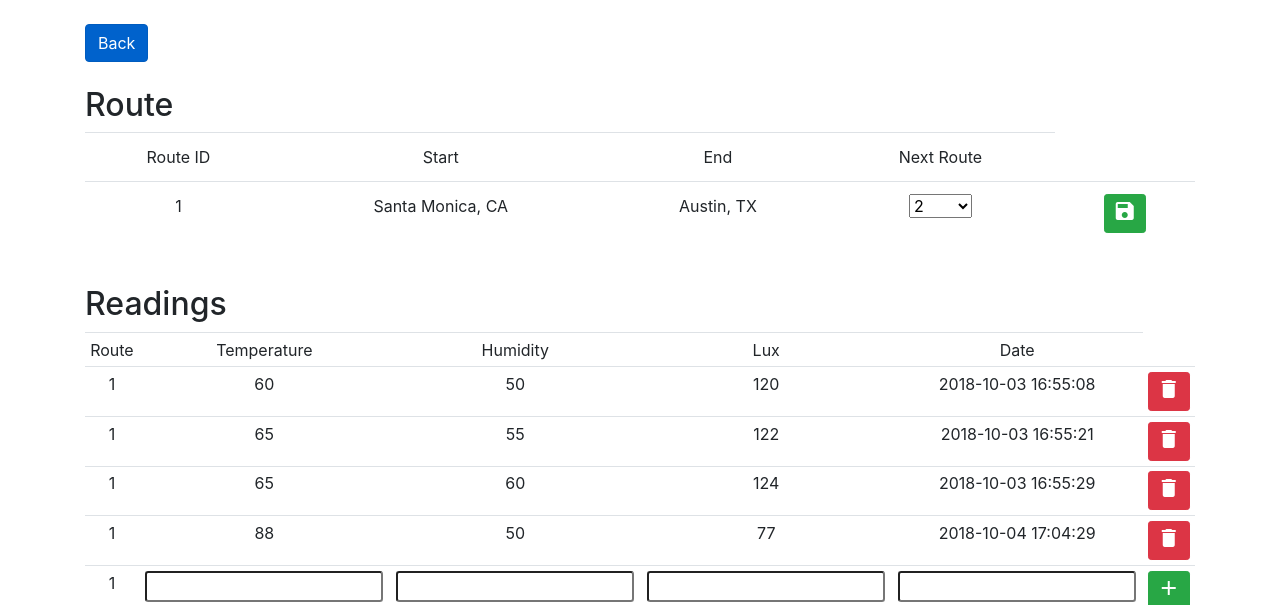
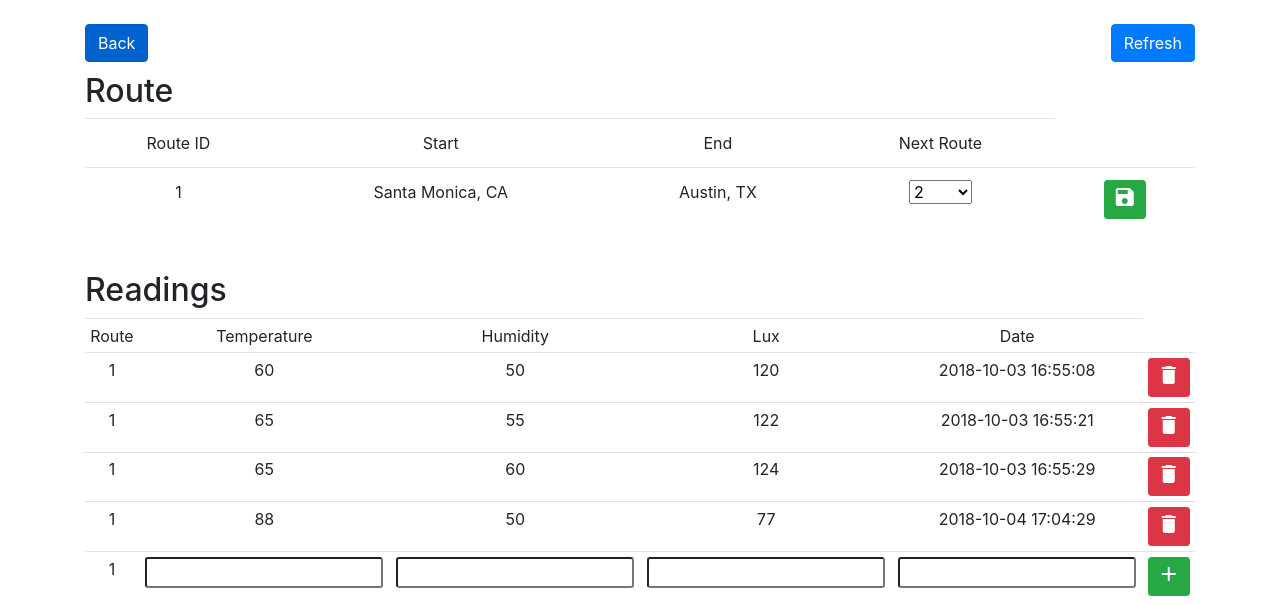
Before and after one commit to rosalexander/CloudForce_Frontend, a Flask app: page /plot/1 in a window 1280 px wide. Shown: the top 605 px of the page. Run offline with Flask 2, Linux system fonts and the light colour scheme; data comes from the database, SQL or seed files in the repository; both versions use the stored data as it was after the commit; some libraries are stand-ins or nearby versions; grey boxes are pictures that could not be loaded.

Commit message:
Added refresh button to connect to IoT data

```diff
--- a/app.py
+++ b/app.py
@@ -90,6 +90,19 @@ def product(id):
 def plot(id):
 
 	if request.method == 'POST':
+
+		if 'refresh_route' in request.form:
+
+			success = generate_iot_readings(id)
+			if success:
+				flash('Refreshed IoT readings', 'success')
+				return redirect(url_for('plot', id=id))
+			else:
+				flash('Refresh failed', 'danger')
+				return redirect(url_for('plot', id=id))
+
+
+
 		if 'delete_reading' in request.form:
 
 			rowid = request.form['delete_reading']
@@ -374,6 +387,17 @@ def get_location(name):
 
 	cur.close()
 
+@app.route('/generate_iot_readings/<int:id>')
+def generate_iot_readings(id):
+
+	try:
+		json_to_sql.add_readings_to_route(id)
+	except:
+		print("Cannot connect to database")
+
+	return "Success"
+
+
 
 
 
--- a/json_to_sql.py
+++ b/json_to_sql.py
@@ -16,6 +16,8 @@ def add_readings_to_route(route_id):
 
 	iotJson = requests.get('http://132.145.129.245:5000/iot').json()
 
+	modified = False
+
 
 	for row in iotJson:
 
@@ -23,17 +25,17 @@ def add_readings_to_route(route_id):
 		date_unformatted = datetime.datetime.strptime(date_string, "%Y/%m/%d %H:%M:%S")
 		date_formatted = datetime.date.strftime(date_unformatted, "%Y-%m-%d %H:%M:%S")
 
-		cur.execute("SELECT EXISTS(SELECT 1 FROM readings WHERE create_date = ?)", (date_formatted, ))
+		cur.execute("SELECT EXISTS(SELECT 1 FROM readings WHERE route_id = ? AND create_date = ?)", (route_id, date_formatted, ))
 
 		id_exists = cur.fetchone()
+		print(id_exists[0])
+		if id_exists[0] != 1:
 
-		if id_exists[0] != 1:
 
 
 			humidity = row['Humidity']
 			lux = row['Light']
 			temperature = row['Temperature']
-
 			try:
 				humidity = int(humidity.split('.')[0])
 				lux = int(lux.split('.')[0])
@@ -43,10 +45,12 @@ def add_readings_to_route(route_id):
 				pass
 
 			cur.execute("INSERT INTO readings(route_id, temperature, humidity, lux, create_date) VALUES(?, ?, ?, ?, ?);", (route_id, temperature, humidity, lux, date_formatted))
+			modified = True
 
 	conn.commit()
 	cur.close()
 	conn.close()
+	return modified
 
 def add_nfc_to_product(product_id):
 	conn = sqlite3.connect(DATABASE)
--- a/templates/plot.html
+++ b/templates/plot.html
@@ -5,15 +5,24 @@
 </br>
 
 <div>
-<a href="../../" class="btn btn-primary active">
+<a href="../../" class="btn btn-primary active" style="float:left">
         Back
 </a>
+
+
+<form method="POST" action="">
+
+<button class="btn btn-primary" name="refresh_route" type="submit" value="refresh_route" style="float:right">
+        Refresh
+</button>
+
 </div>
+</form>
 
 
 </br>
 
-
+</br>
 
 <div class="text-center">
    <h2 class="text-left">Route</h2>
```
Also changed, not shown: database.db.
